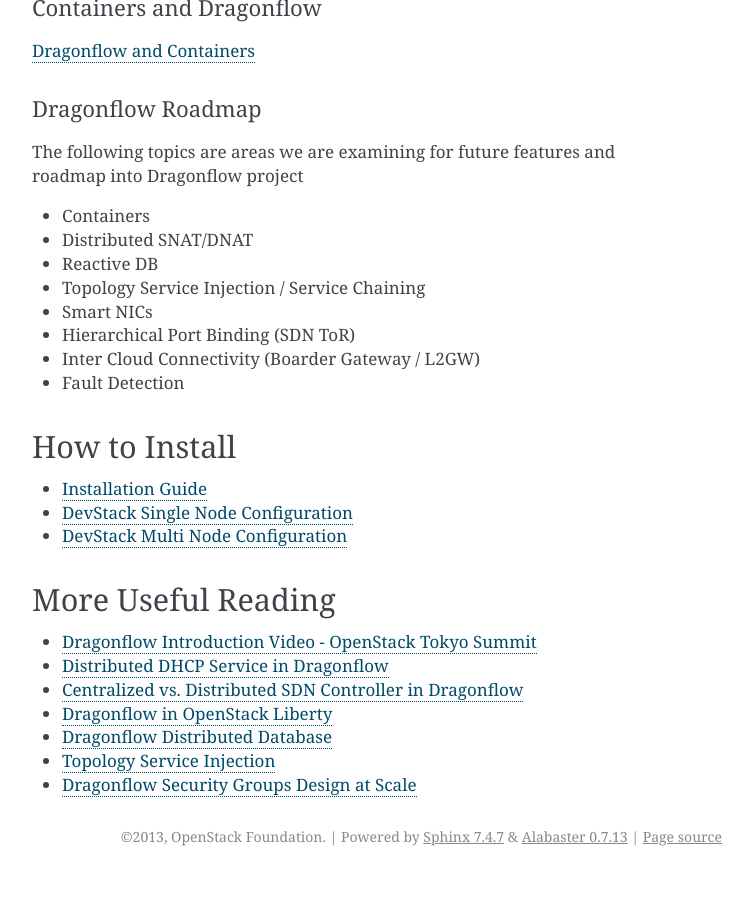
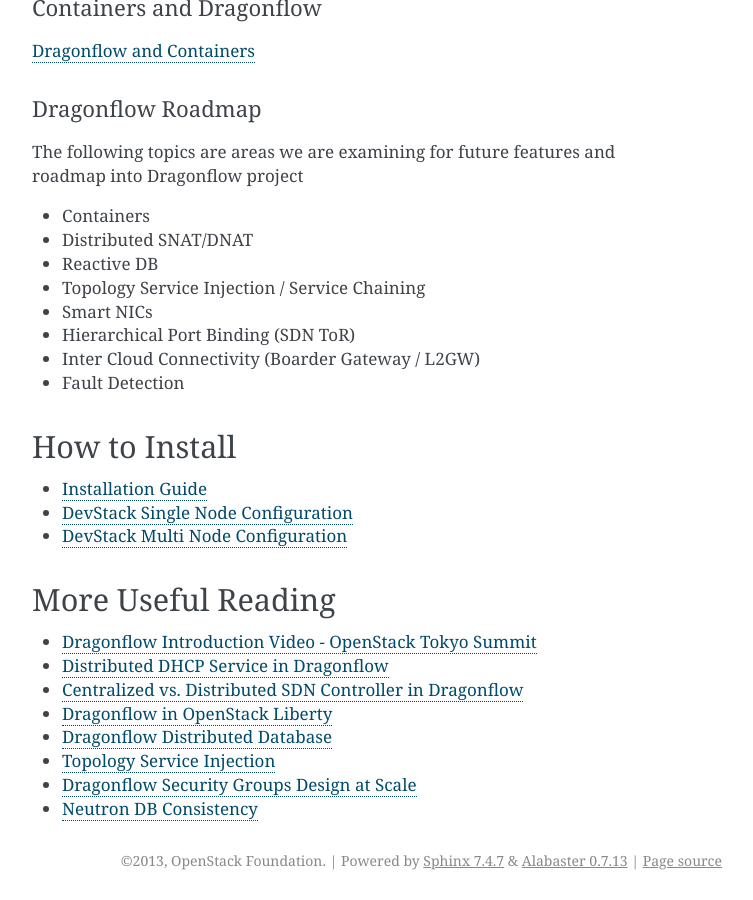
Before and after one commit to openstack-archive/dragonflow, a Sphinx documentation site: the page built from doc/source/distributed_dragonflow.rst, in a window 1280 px wide and 900 px high, scrolled down 2276 px. Shown: the whole window, without its empty margins (388-1141 px from the left). Built offline with Sphinx 7.4.7, drawn with Linux system fonts in a browser that asks for light colours; pages that are not in the unit, such as notebooks, are missing from menus; before the commit the page ends 3152 px from its top, so only the background shows below that.

Commit message:
Fix blogs links and add new Neutron DB consistency blog post
Change-Id: I59af6db254039374276e70628be2515f70a7cfc5

```diff
--- a/doc/source/distributed_dragonflow.rst
+++ b/doc/source/distributed_dragonflow.rst
@@ -128,10 +128,12 @@
 - `Centralized vs. Distributed SDN Controller in Dragonflow
   <http://blog.gampel.net/2015/08/centralized-vs-distributed-sdn-control.html>`_
 - `Dragonflow in OpenStack Liberty
-  <http://galsagie.github.io/sdn/openstack/ovs/dragonflow/2015/10/14/dragonflow-liberty/>`_
+  <http://galsagie.github.io/2015/10/14/dragonflow-liberty/>`_
 - `Dragonflow Distributed Database
-  <http://galsagie.github.io/sdn/openstack/ovs/ovn/dragonflow/2015/08/03/df-distributed-db/>`_
+  <http://galsagie.github.io/2015/08/03/df-distributed-db/>`_
 - `Topology Service Injection
-  <http://galsagie.github.io/sdn/nfv/openstack/ovs/dragonflow/2015/11/10/topology-service-injection/>`_
+  <http://galsagie.github.io/2015/11/10/topology-service-injection/>`_
 - `Dragonflow Security Groups Design at Scale
-  <http://galsagie.github.io/sdn/openstack/ovs/dragonflow/2015/12/28/dragonflow-security-groups/>`_
+  <http://galsagie.github.io/2015/12/28/dragonflow-security-groups/>`_
+- `Neutron DB Consistency
+  <http://galsagie.github.io/2016/02/14/neutron-db-consistency/>`_
```
